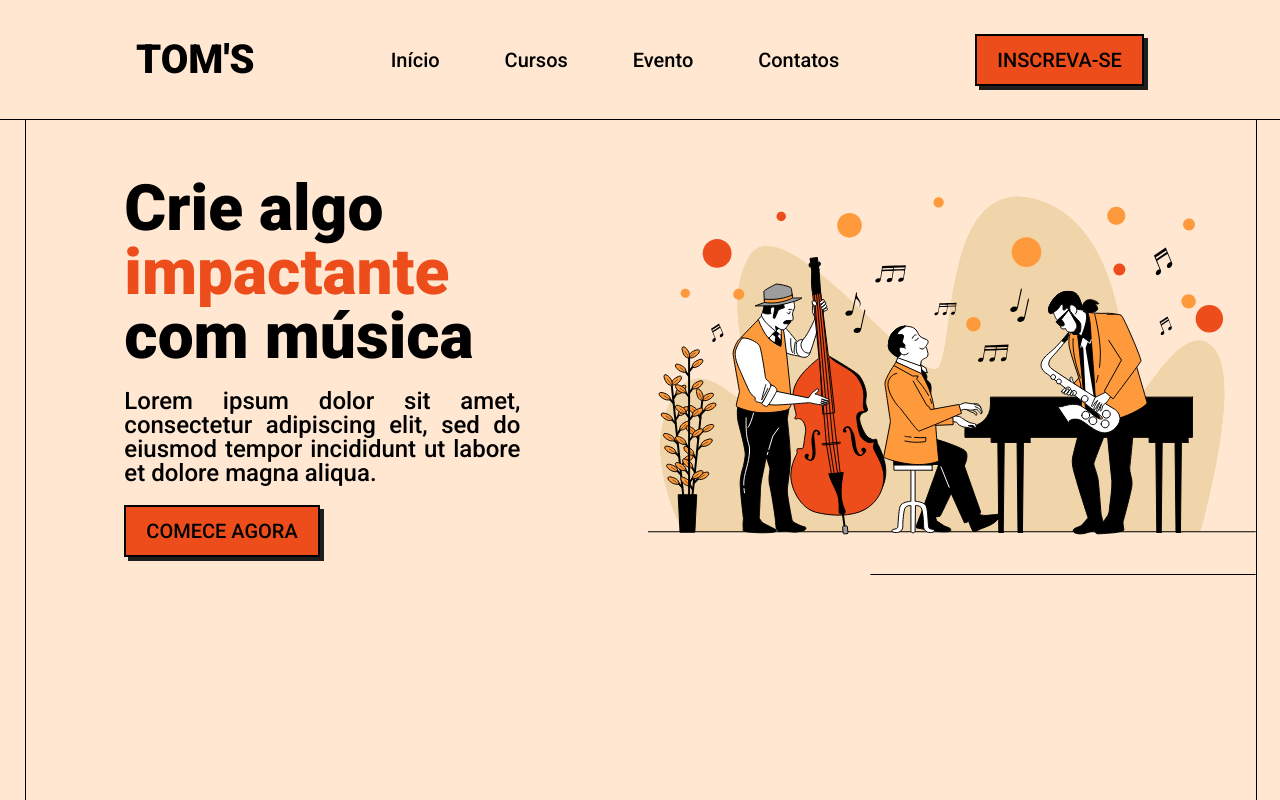
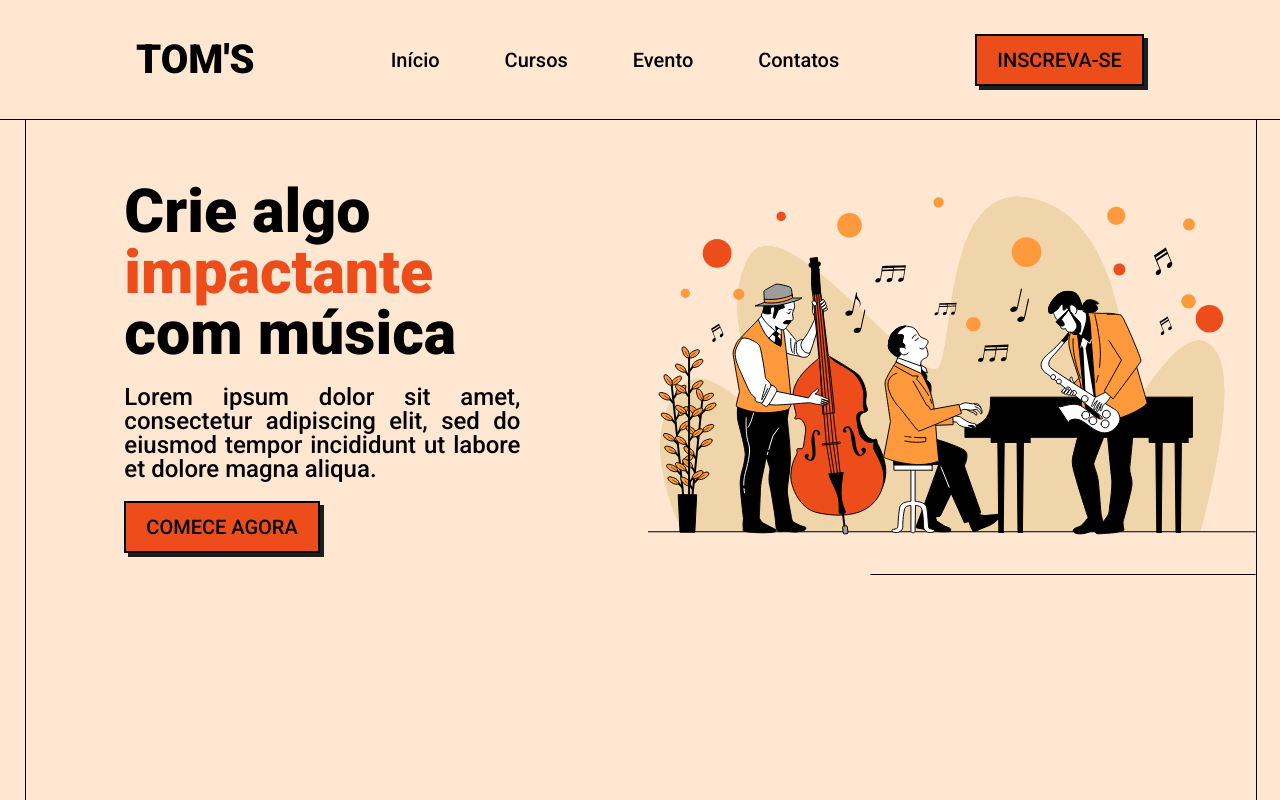
Before and after one commit to ednairaviana/tom_jazz_school_project, a plain HTML site: page index.html in a window 1280 px wide. Shown: the top 800 px of the page. Drawn offline with Linux system fonts and the light colour scheme.

Commit message:
Altera font-size do title-main

```diff
--- a/css/components/title-main.css
+++ b/css/components/title-main.css
@@ -1,5 +1,5 @@
 .title-main {
-    font-size: 4em;
+    font-size: 3.8rem;
 }
 
 .-ttlOrange {
```
